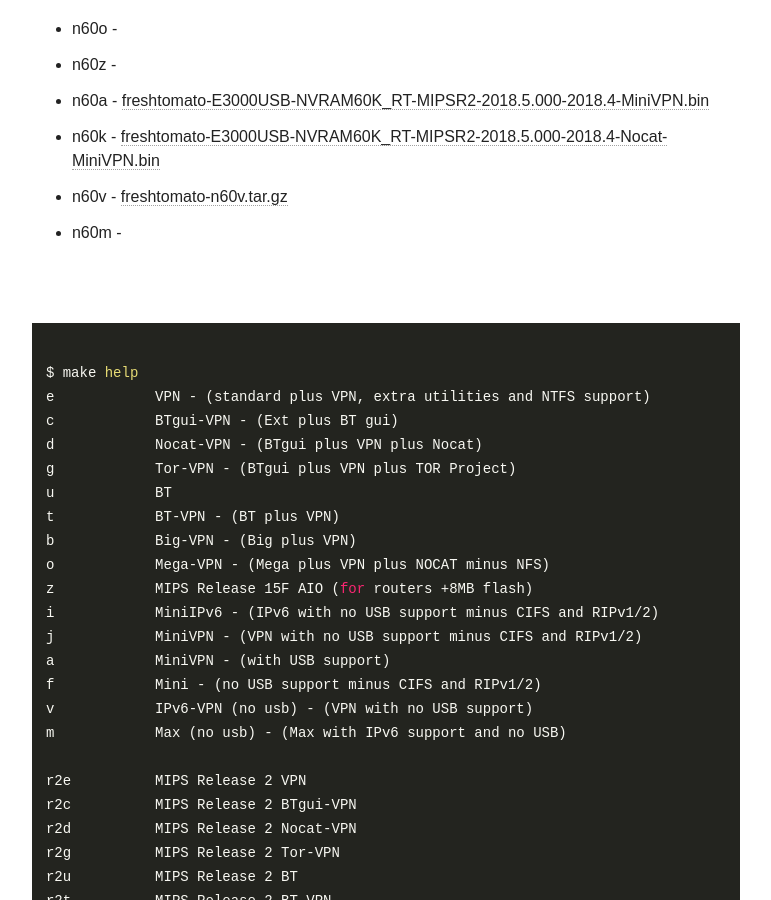
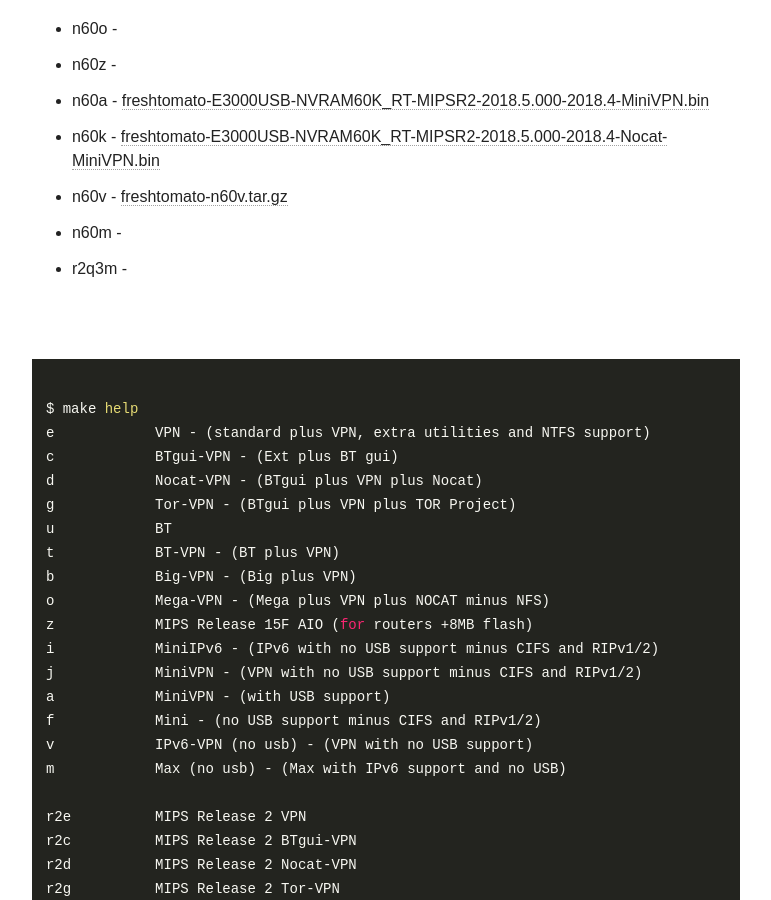
Before and after one commit to oglopss/freshtomato-mips-ci-jekyll, a Jekyll site: the page built from index.html, in a window 1280 px wide and 900 px high, scrolled down 1915 px. Shown: the whole window, without its empty margins (254-1025 px from the left). Built offline with Jekyll 4.4.1, drawn with Linux system fonts in a browser that asks for light colours; nearby versions of some CDN libraries.

Commit message:
Travis build 40 r2q3m pushed to gh-pages

```diff
--- a/_data/ss.yml
+++ b/_data/ss.yml
@@ -42,3 +42,4 @@
   - 0040 n60k freshtomato-E3000USB-NVRAM60K_RT-MIPSR2-2018.5.000-2018.4-Nocat-MiniVPN.bin
   - 0041 n60v freshtomato-n60v.tar.gz
   - 0042 n60m
+  - 0043 r2q3m
```
